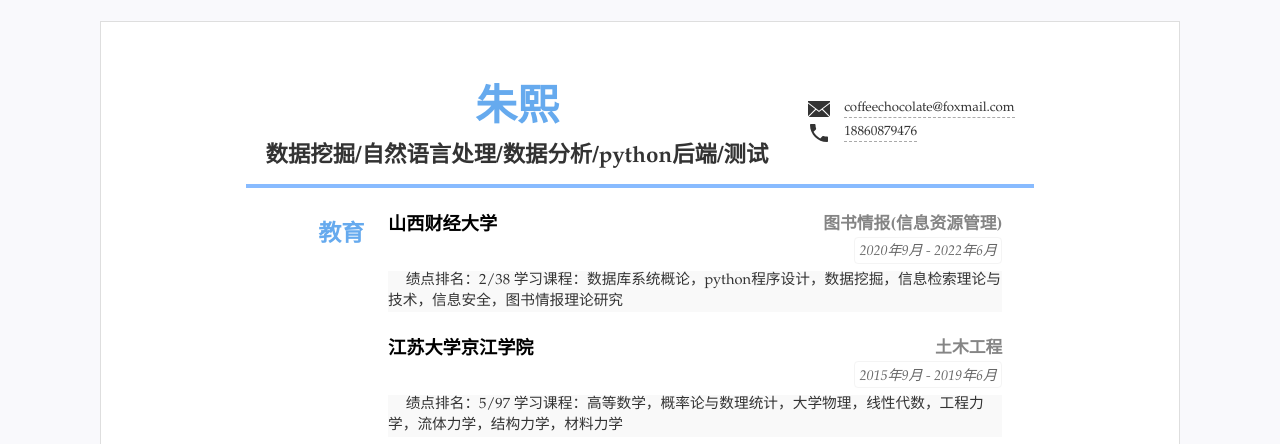
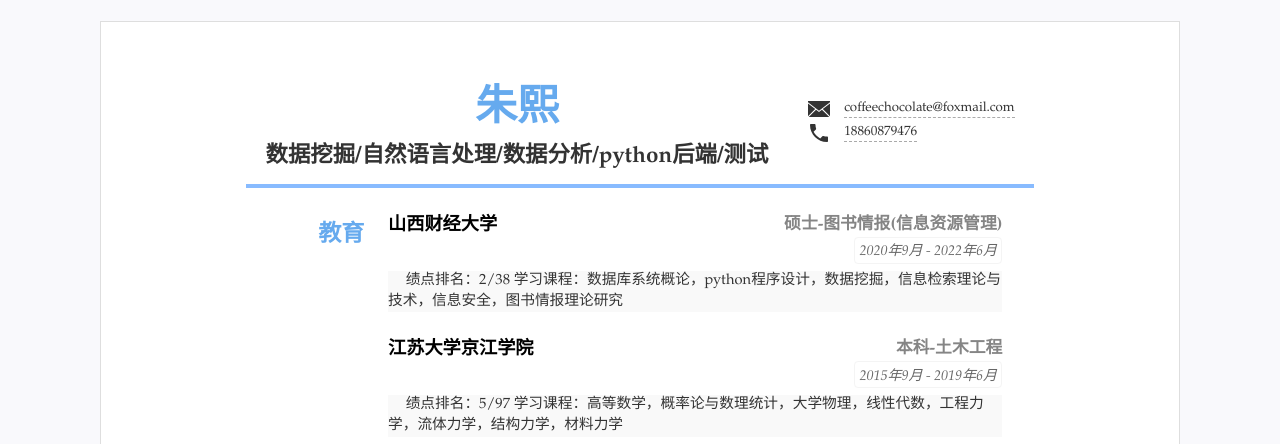
Before and after one commit to qiaokelishushu/CV, a Jekyll site: the page built from index.html, in a window 1280 px wide. Shown: the top 444 px of the page. Built offline with Jekyll 4.4.1, drawn with Linux system fonts in a browser that asks for light colours.

Commit message:
Update resume.yml

```diff
--- a/_data/resume.yml
+++ b/_data/resume.yml
@@ -32,11 +32,11 @@ main: #简历主要内容，
   content: #内容基本格式 标题-副标题-日期-详细内容 (都允许空)
   - title: 山西财经大学
     duration: "2020年9月 - 2022年6月"
-    sub: 图书情报(信息资源管理)
+    sub: 硕士-图书情报(信息资源管理)
     detail: 绩点排名：2/38  学习课程：数据库系统概论，python程序设计，数据挖掘，信息检索理论与技术，信息安全，图书情报理论研究
   - title: 江苏大学京江学院
     duration: "2015年9月 - 2019年6月"
-    sub: 土木工程
+    sub: 本科-土木工程
     detail: 绩点排名：5/97  学习课程：高等数学，概率论与数理统计，大学物理，线性代数，工程力学，流体力学，结构力学，材料力学
 
 - type: 技能
```
